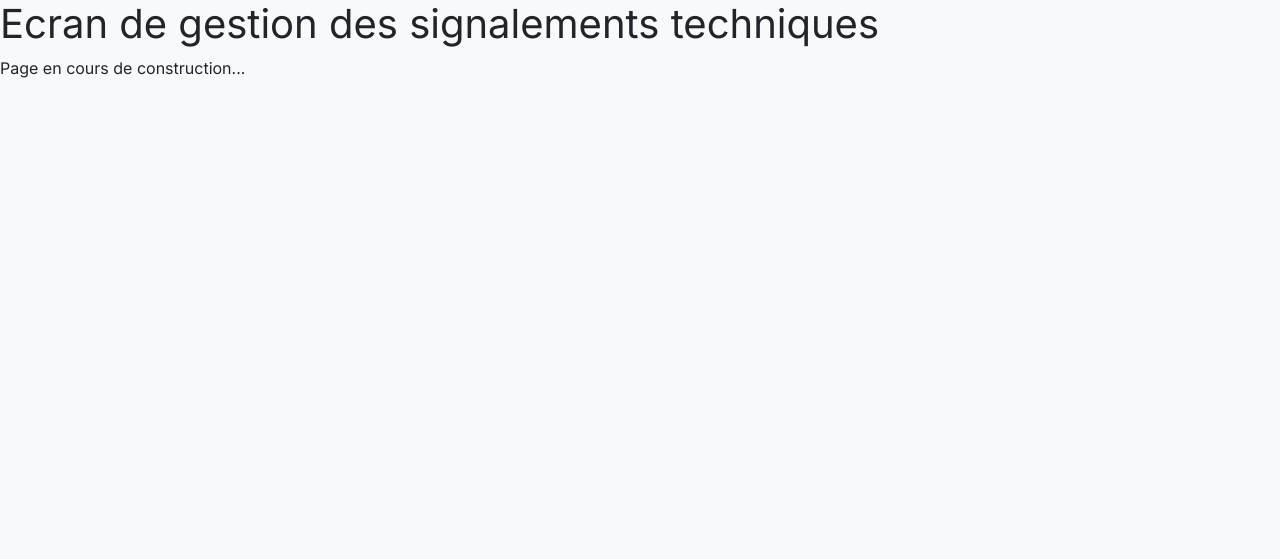
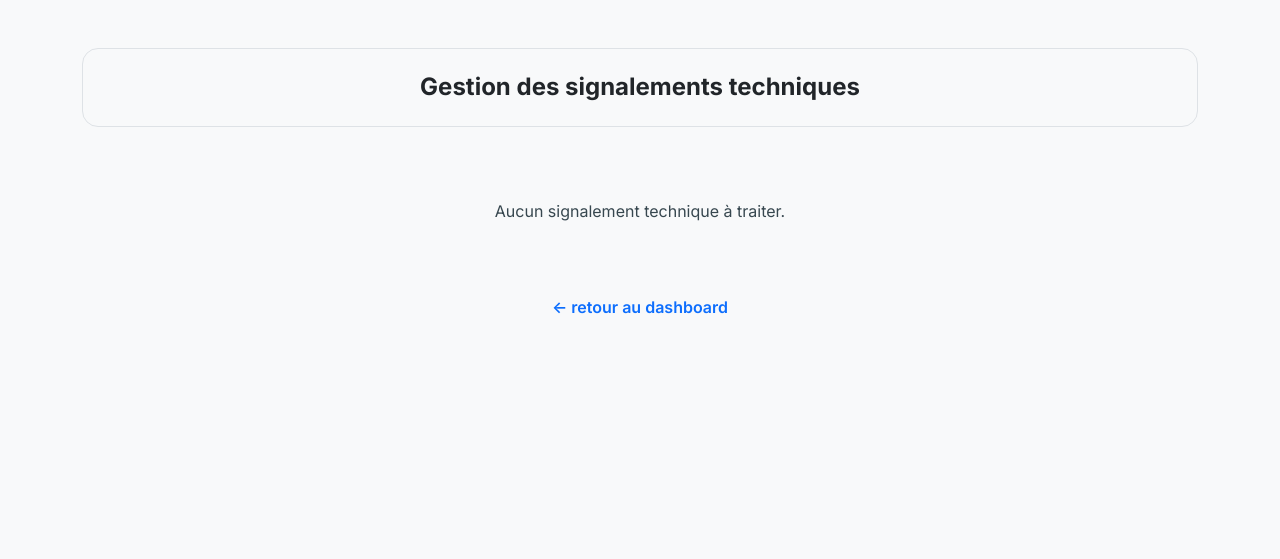
Before and after one commit to Yann-LORGOUILLOUS/ecoride, a PHP site: page /app/Presentation/Views/pages/gestion-signalements-techniques.php in a window 1280 px wide. Shown: the part 75-634 px from the top of the page. Run offline with PHP 8.4, Linux system fonts and the light colour scheme; some libraries are stand-ins or nearby versions.

Commit message:
Construction de la page de gestion des signalements techniques + ajustements

```diff
--- a/app/Presentation/Views/pages/gestion-signalements-techniques.php
+++ b/app/Presentation/Views/pages/gestion-signalements-techniques.php
@@ -1,6 +1,101 @@
 <?php require __DIR__ . '/../layouts/header.php'; ?>
 
-<h1>Ecran de gestion des signalements techniques</h1>
-<p>Page en cours de construction...</p>
+<div class="container my-4 my-lg-5">
+
+  <div class="p-3 p-lg-4 rounded-4 bg-light border text-center mb-4">
+    <h1 class="h4 mb-0 fw-bold"><?= htmlspecialchars($pageTitle ?? 'Gestion des signalements techniques') ?></h1>
+  </div>
+
+  <?php if (isset($flash['message'])): ?>
+    <div class="alert alert-<?= htmlspecialchars($flash['type'] ?? 'info', ENT_QUOTES, 'UTF-8') ?> mb-4">
+      <?= htmlspecialchars($flash['message'], ENT_QUOTES, 'UTF-8') ?>
+    </div>
+  <?php endif; ?>
+
+  <?php if (empty($issues)): ?>
+    <div class="text-center text-secondary py-5">
+      Aucun signalement technique à traiter.
+    </div>
+
+    <div class="text-center mt-4">
+      <a class="text-decoration-none fw-semibold" href="<?= BASE_URL ?>/dashboard-administrateur">← retour au dashboard</a>
+    </div>
+
+  <?php else: ?>
+
+    <?php foreach ($issues as $issue): ?>
+      <?php
+        $oid = (new IncidentRepository())->getOid($issue);
+
+        $reporterId = (int)($issue['reporter_user_id'] ?? 0);
+        $reporterPseudo = (string)($reporters[$reporterId] ?? '');
+        $page = (string)($issue['page'] ?? '');
+        $subject = (string)($issue['subject'] ?? '');
+        $comment = (string)($issue['comment'] ?? '');
+        $severity = (string)($issue['severity'] ?? '');
+        $createdAt = (string)($issue['created_at'] ?? '');
+      ?>
+
+      <div class="card border-0 shadow-sm rounded-4 mb-4">
+        <div class="card-body p-3 p-lg-4">
+
+          <div class="row g-3 align-items-stretch text-center">
+            <div class="col-12 col-lg-3">
+              <div class="p-3 rounded-4 bg-light h-100">
+                <div class="fw-bold small text-secondary mb-1">Rédacteur</div>
+                <div class="fw-semibold"><?= htmlspecialchars($reporterPseudo !== '' ? $reporterPseudo : ('User #' . $reporterId)) ?></div>
+              </div>
+            </div>
+
+            <div class="col-12 col-lg-2">
+              <div class="p-3 rounded-4 bg-light h-100">
+                <div class="fw-bold small text-secondary mb-1">Section concernée</div>
+                <div class="fw-semibold"><?= htmlspecialchars($page) ?></div>
+              </div>
+            </div>
+
+            <div class="col-12 col-lg-3">
+              <div class="p-3 rounded-4 bg-light h-100">
+                <div class="fw-bold small text-secondary mb-1">Nature du problème</div>
+                <div class="fw-semibold"><?= htmlspecialchars($subject) ?></div>
+              </div>
+            </div>
+
+            <div class="col-12 col-lg-4">
+              <div class="p-3 rounded-4 bg-light h-100">
+                <div class="fw-bold small text-secondary mb-1">Précisions</div>
+                <div><?= nl2br(htmlspecialchars($comment)) ?></div>
+              </div>
+            </div>
+          </div>
+
+          <div class="d-flex flex-column flex-lg-row justify-content-center align-items-center gap-2 gap-lg-3 mt-3">
+            <div class="text-secondary small">
+              <span class="fw-semibold">Gravité :</span> <?= htmlspecialchars($severity) ?>
+              <span class="mx-2">|</span>
+              <span class="fw-semibold">Date :</span> <?= htmlspecialchars($createdAt) ?>
+            </div>
+
+            <form method="post" action="<?= BASE_URL ?>/gestion-signalements-techniques">
+              <input type="hidden" name="csrf_token" value="<?= htmlspecialchars((string)($csrfToken ?? ''), ENT_QUOTES, 'UTF-8') ?>">
+              <input type="hidden" name="action" value="validate">
+              <input type="hidden" name="incident_oid" value="<?= htmlspecialchars($oid, ENT_QUOTES, 'UTF-8') ?>">
+              <button type="submit" class="btn btn-ecoride-primary fw-bold">
+                Valider le signalement
+              </button>
+            </form>
+          </div>
+
+        </div>
+      </div>
+    <?php endforeach; ?>
+
+    <div class="text-center mt-4">
+      <a class="text-decoration-none fw-semibold" href="<?= BASE_URL ?>/dashboard-administrateur">← retour au dashboard</a>
+    </div>
+
+  <?php endif; ?>
+
+</div>
 
 <?php require __DIR__ . '/../layouts/footer.php'; ?>
```
Also changed, not shown: app/Infrastructure/Repositories/IncidentRepository.php (+40 -0 lines), app/Presentation/Controllers/AdminAppIssuesManagementController.php (+77 -8 lines).
